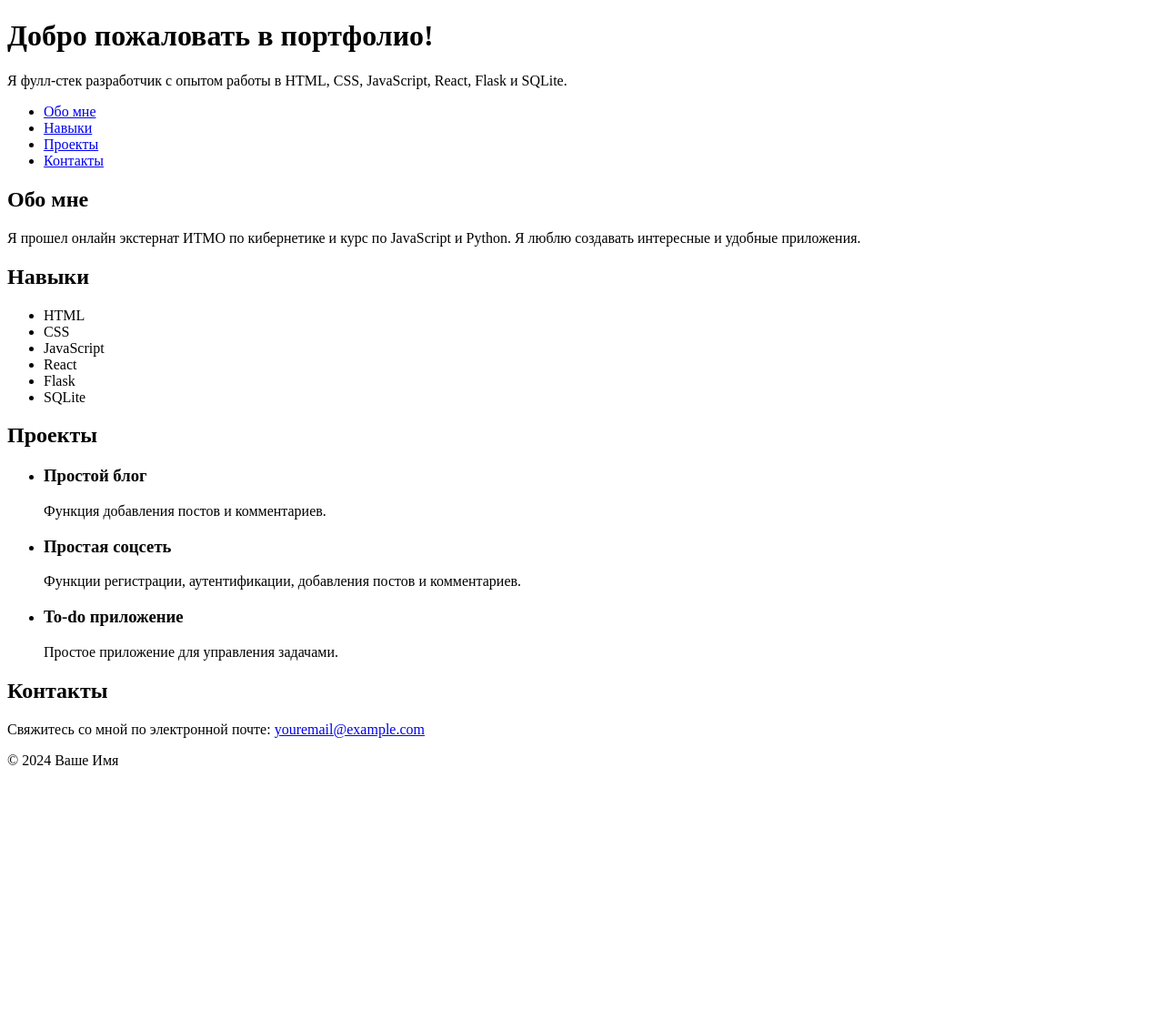
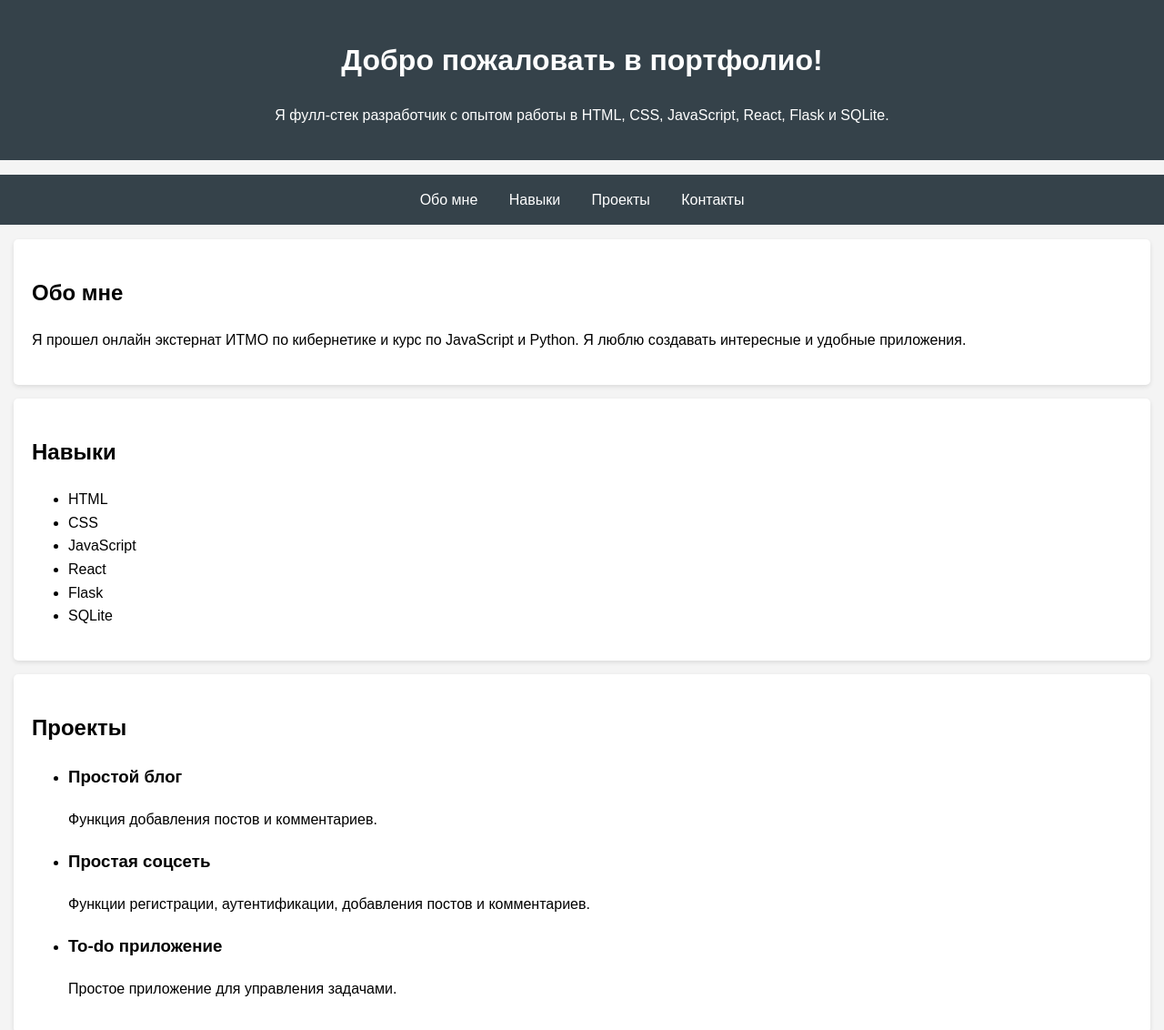
Before and after one commit to Evg12345qwert/Evg12345qwert-.Evg12345qwert.github.io, a plain HTML site: page index.html in a window 1280 px wide. Shown: the top 1132 px of the page at 91% size. Before the commit the page ends 861 px from the top, so only its background shows below. Drawn offline with Linux system fonts and the light colour scheme.

Commit message:
Update index.html

```diff
--- a/index.html
+++ b/index.html
@@ -4,7 +4,51 @@
     <meta charset="UTF-8">
     <meta name="viewport" content="width=device-width, initial-scale=1.0">
     <title>Портфолио Фулл-стек Разработчика</title>
-    <link rel="stylesheet" href="styles.css"> <!-- Стили можно добавить позже -->
+    <style>
+        body {
+            font-family: Arial, sans-serif;
+            line-height: 1.6;
+            margin: 0;
+            padding: 0;
+            background-color: #f4f4f4;
+        }
+        header {
+            background: #35424a;
+            color: #ffffff;
+            padding: 20px 0;
+            text-align: center;
+        }
+        nav ul {
+            background: #35424a;
+            padding: 15px;
+            list-style: none;
+            text-align: center;
+        }
+        nav ul li {
+            display: inline;
+            margin: 0 15px;
+        }
+        nav ul li a {
+            color: #ffffff;
+            text-decoration: none;
+        }
+        section {
+            padding: 20px;
+            margin: 15px;
+            background: #ffffff;
+            border-radius: 5px;
+            box-shadow: 0 2px 5px rgba(0, 0, 0, 0.1);
+        }
+        footer {
+            text-align: center;
+            padding: 10px 0;
+            background: #35424a;
+            color: #ffffff;
+            position: relative;
+            bottom: 0;
+            width: 100%;
+        }
+    </style>
 </head>
 <body>
     <header>
```
